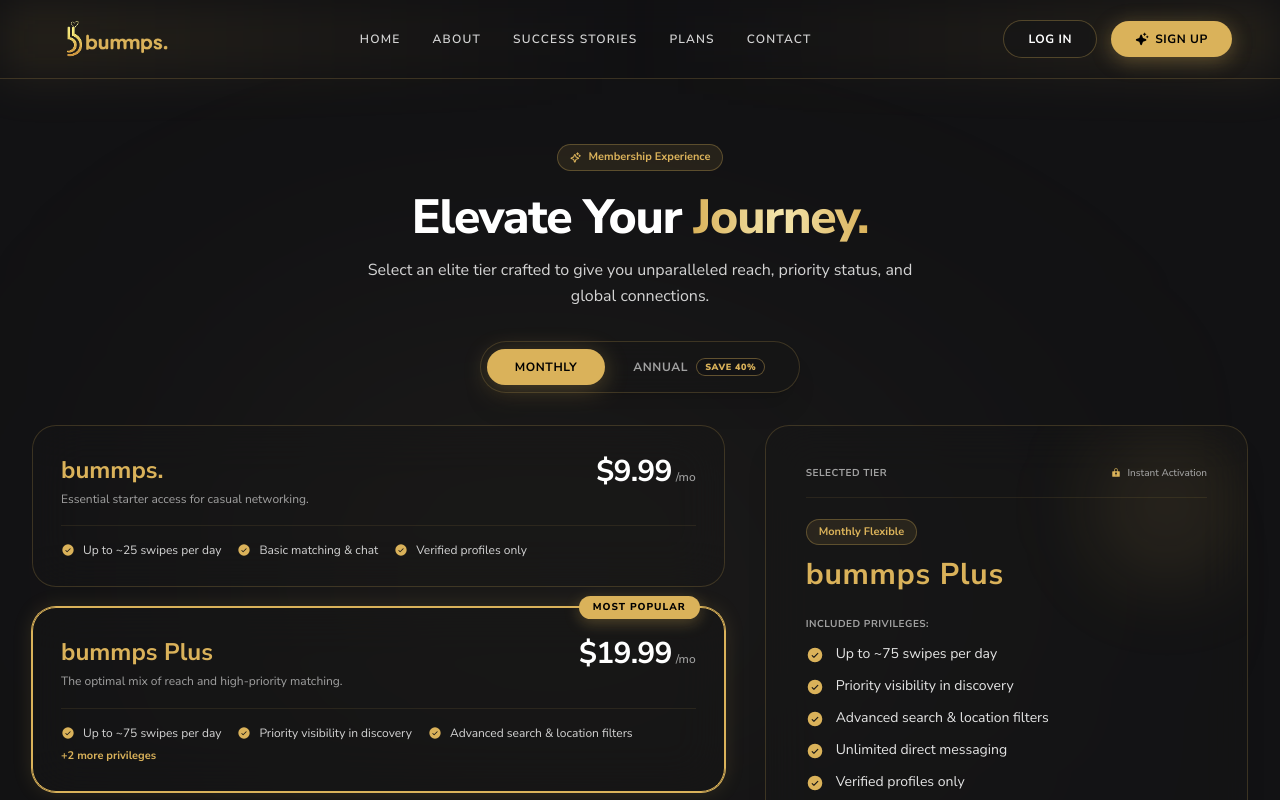
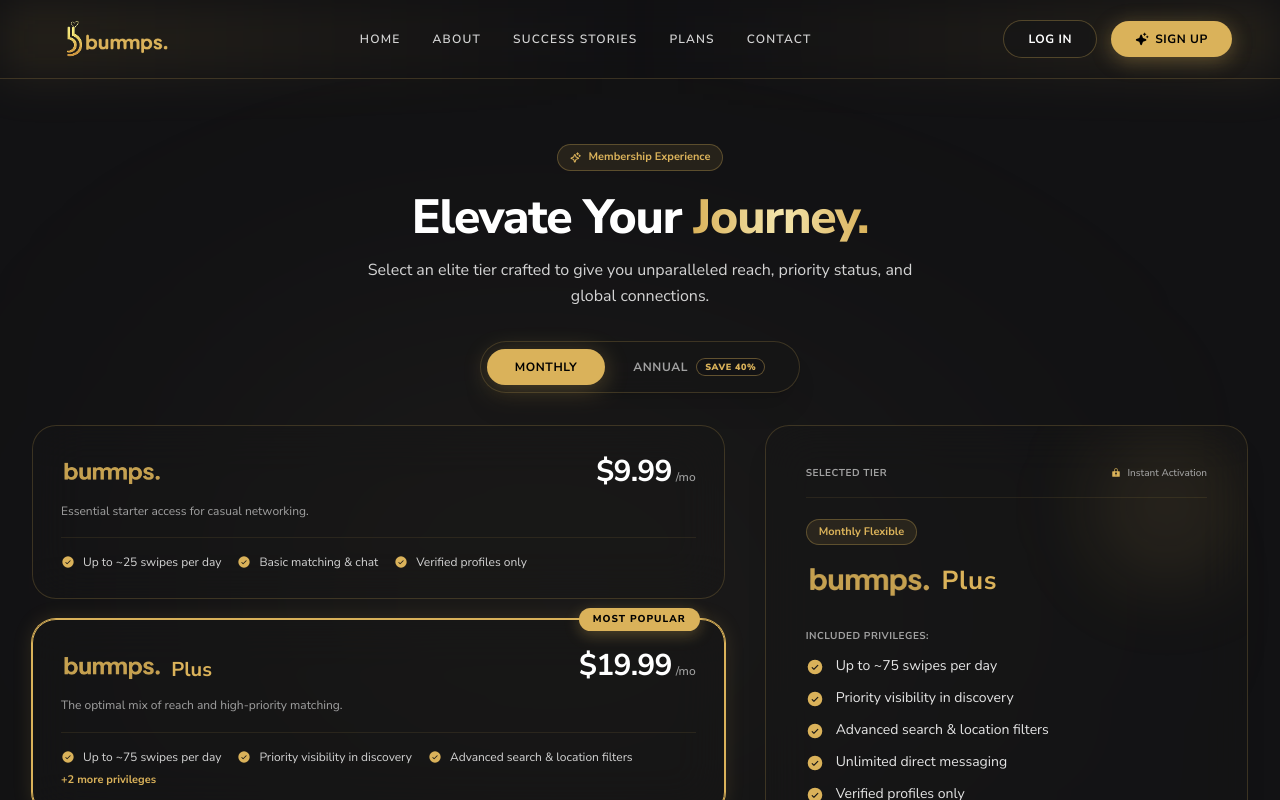
Before and after one commit to vibhaseekhwal-stack/Bummps, a React (Vite) app: page /our-plans in a window 1280 px wide. Shown: the top 800 px of the page. Built offline with nearby package versions, Linux system fonts and the light colour scheme; a web font is replaced by a local one.

Commit message:
Update PlansPage

```diff
--- a/src/pages/PlansPage.jsx
+++ b/src/pages/PlansPage.jsx
@@ -5,8 +5,10 @@ import {
   PiSparkleBold,
   PiArrowRightBold,
   PiLockKeyFill,
-  PiShieldCheckFill
+  PiShieldCheckFill,
 } from "react-icons/pi";
+
+import img from "../assets/2.png";
 
 export default function BummpsPlansPage() {
   const [selectedPlan, setSelectedPlan] = useState("bummpsPlus");
@@ -58,12 +60,10 @@ export default function BummpsPlansPage() {
 
   return (
     <section className="relative pt-28 sm:pt-32 lg:pt-36 pb-8 sm:pb-12 lg:pb-14 bg-[#121214] text-white overflow-hidden font-sans select-none min-h-screen flex flex-col justify-between">
-
       {/* Background Radial Glow */}
       <div className="absolute top-1/2 left-1/2 -translate-x-1/2 -translate-y-1/2 w-[600px] sm:w-[800px] h-[300px] sm:h-[400px] bg-gradient-to-tr from-[#DAB25A]/15 via-[#F3E5AB]/5 to-transparent blur-[160px] rounded-full pointer-events-none" />
 
       <div className="mx-auto max-w-7xl px-4 sm:px-6 lg:px-8 relative z-10 font-sans">
-
         {/* HEADER SECTION */}
         <div className="text-center max-w-3xl mx-auto mb-6 sm:mb-8">
           <motion.div
@@ -97,7 +97,8 @@ export default function BummpsPlansPage() {
             transition={{ duration: 0.5, delay: 0.1 }}
             className="mt-2.5 text-neutral-300 text-sm sm:text-base font-normal max-w-xl mx-auto leading-relaxed"
           >
-            Select an elite tier crafted to give you unparalleled reach, priority status, and global connections.
+            Select an elite tier crafted to give you unparalleled reach,
+            priority status, and global connections.
           </motion.p>
 
           {/* Billing Toggle */}
@@ -138,7 +139,6 @@ export default function BummpsPlansPage() {
 
         {/* MAIN GRID LAYOUT */}
         <div className="grid grid-cols-1 lg:grid-cols-12 gap-6 sm:gap-8 lg:gap-10 items-stretch font-sans">
-
           {/* LEFT SIDE: Tier Cards */}
           <div className="lg:col-span-7 flex flex-col gap-4 sm:gap-5">
             {plans.map((plan) => {
@@ -164,10 +164,19 @@ export default function BummpsPlansPage() {
 
                   <div className="flex justify-between items-start mb-4">
                     <div>
-                      <h3 className="text-xl sm:text-2xl font-bold text-[#DAB25A] font-sans">
-                        {plan.name}
+                      <h3 className="text-xl sm:text-[20px] font-bold text-[#DAB25A] font-sans flex items-center gap-2">
+                        <img
+                          src={img}
+                          alt="bummps"
+                          className="h-7 sm:h-8 w-auto mb-3 object-contain"
+                        />
+
+                        {plan.id === "bummpsPlus" && <span >Plus</span>}
+                        {plan.id === "bummpsPro" && <span>Pro</span>}
                       </h3>
-                      <p className="text-xs text-neutral-400 mt-1 max-w-xs leading-relaxed">{plan.tagline}</p>
+                      <p className="text-xs text-neutral-400 mt-1 max-w-xs leading-relaxed">
+                        {plan.tagline}
+                      </p>
                     </div>
                     <div className="text-right">
                       <span className="text-2xl sm:text-3xl font-bold text-white font-sans tracking-tight">
@@ -220,10 +229,19 @@ export default function BummpsPlansPage() {
 
               <div className="mt-5 mb-6">
                 <span className="text-[11px] font-bold text-[#DAB25A] bg-[#DAB25A]/10 border border-[#DAB25A]/30 px-3 py-1 rounded-full inline-block mb-3">
-                  {billingCycle === "annual" ? "Annual Billing (40% Off)" : "Monthly Flexible"}
+                  {billingCycle === "annual"
+                    ? "Annual Billing (40% Off)"
+                    : "Monthly Flexible"}
                 </span>
-                <h3 className="text-2xl sm:text-3xl font-sans font-bold text-[#DAB25A] tracking-wide">
-                  {plans.find((p) => p.id === selectedPlan)?.name}
+                <h3 className="text-2xl sm:text-[26px] font-sans font-bold text-[#DAB25A] tracking-wide flex items-center gap-2">
+                  <img
+                    src={img}
+                    alt="bummps"
+                    className="h-9 sm:h-10 w-auto object-contain mb-2"
+                  />
+
+                  {selectedPlan === "bummpsPlus" && <span>Plus</span>}
+                  {selectedPlan === "bummpsPro" && <span>Pro</span>}
                 </h3>
               </div>
 
@@ -234,7 +252,10 @@ export default function BummpsPlansPage() {
                 {plans
                   .find((p) => p.id === selectedPlan)
                   ?.features.map((feature, idx) => (
-                    <div key={idx} className="flex items-start gap-3 text-xs sm:text-sm text-neutral-200">
+                    <div
+                      key={idx}
+                      className="flex items-start gap-3 text-xs sm:text-sm text-neutral-200"
+                    >
                       <PiCheckCircleFill className="text-[#DAB25A] text-lg shrink-0 mt-0.5" />
                       <span>{feature}</span>
                     </div>
@@ -261,9 +282,7 @@ export default function BummpsPlansPage() {
                 <PiArrowRightBold className="text-sm" />
               </button>
             </div>
-
           </motion.div>
-
         </div>
       </div>
     </section>
```
